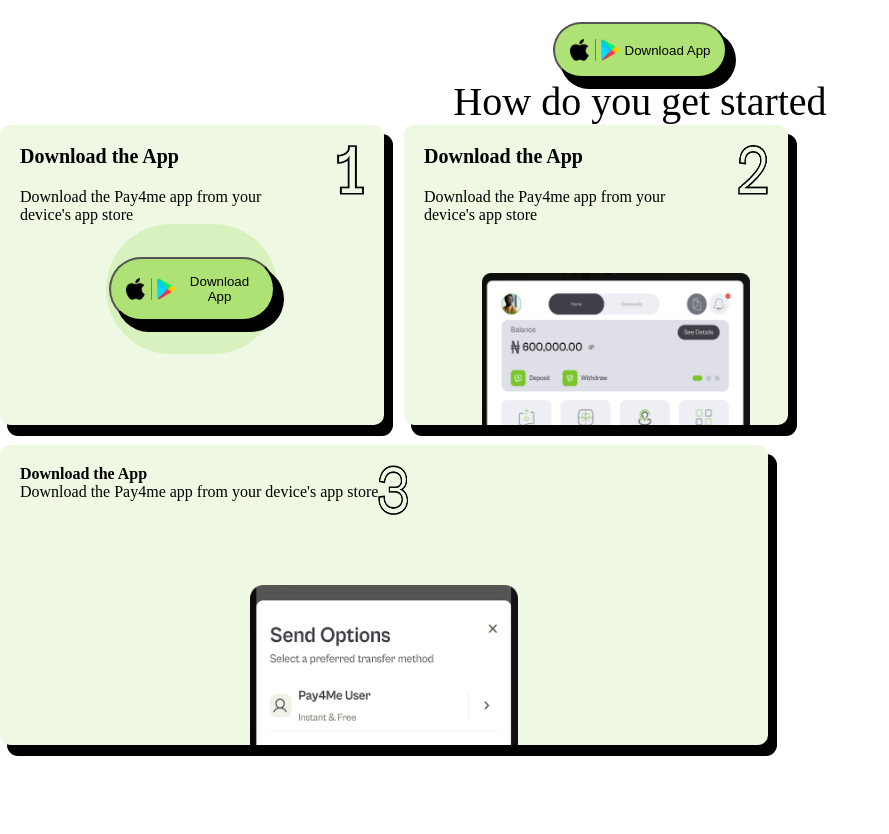
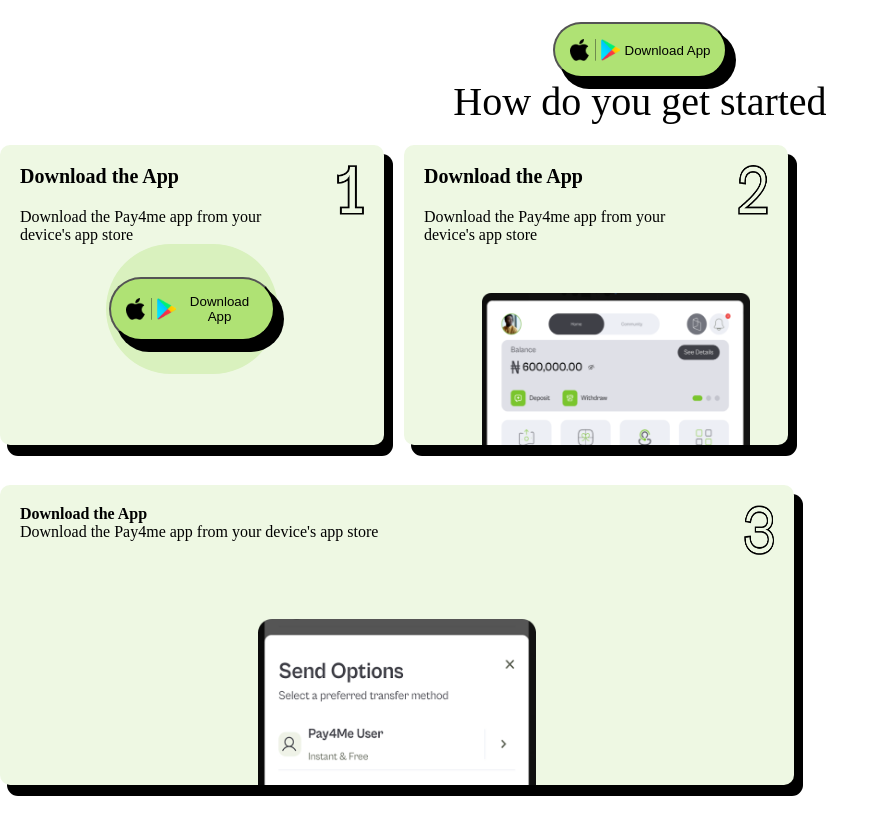
Before and after one commit to dkay9/pay4me-web, a plain HTML site: page index.html in a window 1280 px wide. Shown: the part 2100-2934 px from the top of the page, without its empty margins (0-889 px from the left). Drawn offline with Linux system fonts and the light colour scheme; a web font is replaced by a local one.

Commit message:
new commit

```diff
--- a/index.html
+++ b/index.html
@@ -113,7 +113,7 @@
     <!-- how to get started section  -->
     <section class="how-to">
         <h2>How do you get started</h2>
-        <div>
+        <div class="how-to-div">
             <section class="d1">
                 <div class="gs-one">
                     <div class="gs-div">
--- a/style.css
+++ b/style.css
@@ -242,6 +242,7 @@ a{
 /* how to get started */
 .how-to{
     height: 100vh;
+    width: 100%;
     font-family: "Darker Grotesque", serif;
 }
 .how-to h2{
@@ -279,6 +280,7 @@ a{
 }
 .gs-div{
     display: flex;
+    justify-content: space-between;
 }
 .gs-img{
     width: 30px;
@@ -297,11 +299,15 @@ a{
 .d1{
     display: flex;
     gap: 20px;
+    width: 100%;
+}
+.d2{
+    width: 100%;
 }
 .gs-two{
     background: #eef8e3;
     box-shadow: 8px 10px 0px 1px #000000;
-    width: 60%;
+    width: 62%;
     border-radius: 10px;
     height: 300px;
     justify-content: space-between;
@@ -309,3 +315,11 @@ a{
     position: relative;
     margin-top: 20px;
 }
+.how-to-div{
+    display: flex;
+    justify-content: center;
+    flex-direction: column;
+    align-items: center;
+    gap: 20px;
+    margin: 20px auto;
+}
```
